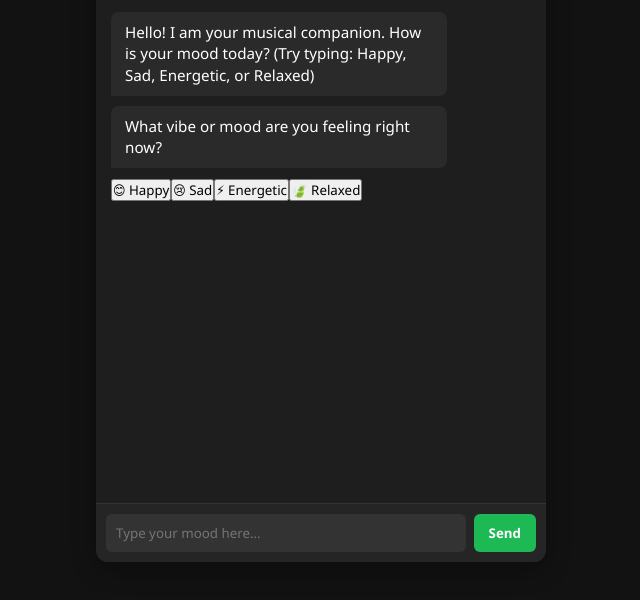
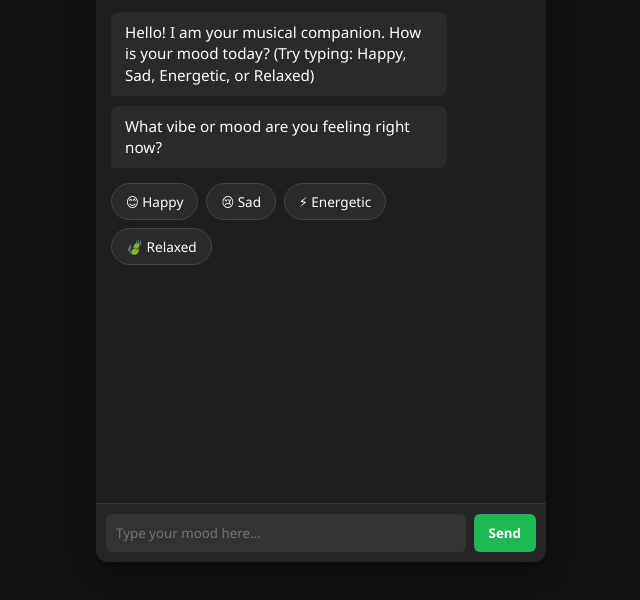
Before and after one commit to Shubham0072/mood-melody-bot, a plain HTML site: page index.html in a window 1280 px wide. Shown: the part 158-758 px from the top of the page, without its empty margins (319-959 px from the left). Drawn offline with Linux system fonts and the light colour scheme.

Commit message:
Update style.css

```diff
--- a/style.css
+++ b/style.css
@@ -102,3 +102,29 @@ body {
     font-weight: bold;
 }
 .song-link:hover { text-decoration: underline; }
+/* Quick option selection layout */
+.chip-container-block {
+    display: flex;
+    gap: 8px;
+    flex-wrap: wrap;
+    margin: 5px 0 10px 0;
+    align-self: flex-start;
+    max-width: 90%;
+}
+
+.option-chip {
+    background: #2a2a2a;
+    color: #ffffff;
+    border: 1px solid #444;
+    padding: 8px 14px;
+    border-radius: 20px;
+    font-size: 0.85rem;
+    cursor: pointer;
+    transition: all 0.2s ease;
+}
+
+.option-chip:hover {
+    background: #1db954;
+    border-color: #1db954;
+    transform: translateY(-2px);
+}
```
